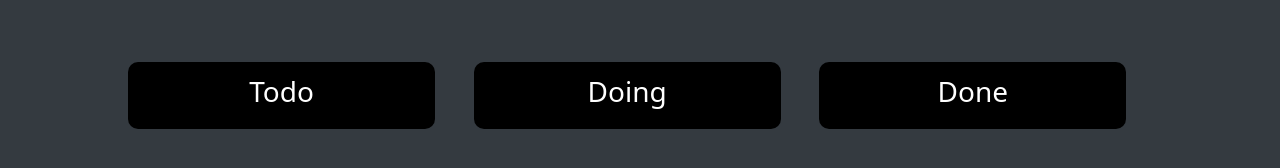
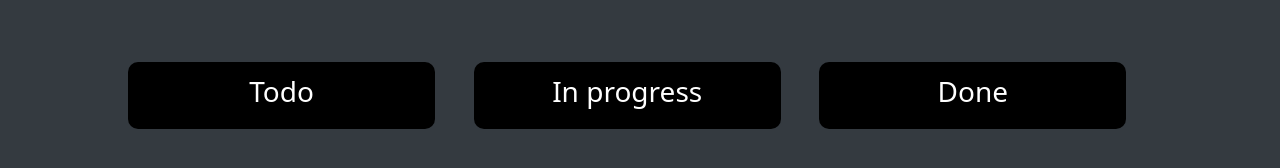
Before and after one commit to Musabhaqqani/kanbanBoard, a plain HTML site: page index.html in a window 1280 px wide. Shown: the part 168-336 px from the top of the page. Drawn offline with nearby package versions, Linux system fonts and the light colour scheme.

Commit message:
Update index.html

```diff
--- a/index.html
+++ b/index.html
@@ -55,7 +55,7 @@
                 <h3>Todo </h3>
             </div>
             <div class="lane">
-                <h3>Doing </h3>
+                <h3>In progress </h3>
             </div>
             <div class="lane">
                 <h3>Done </h3>
```
